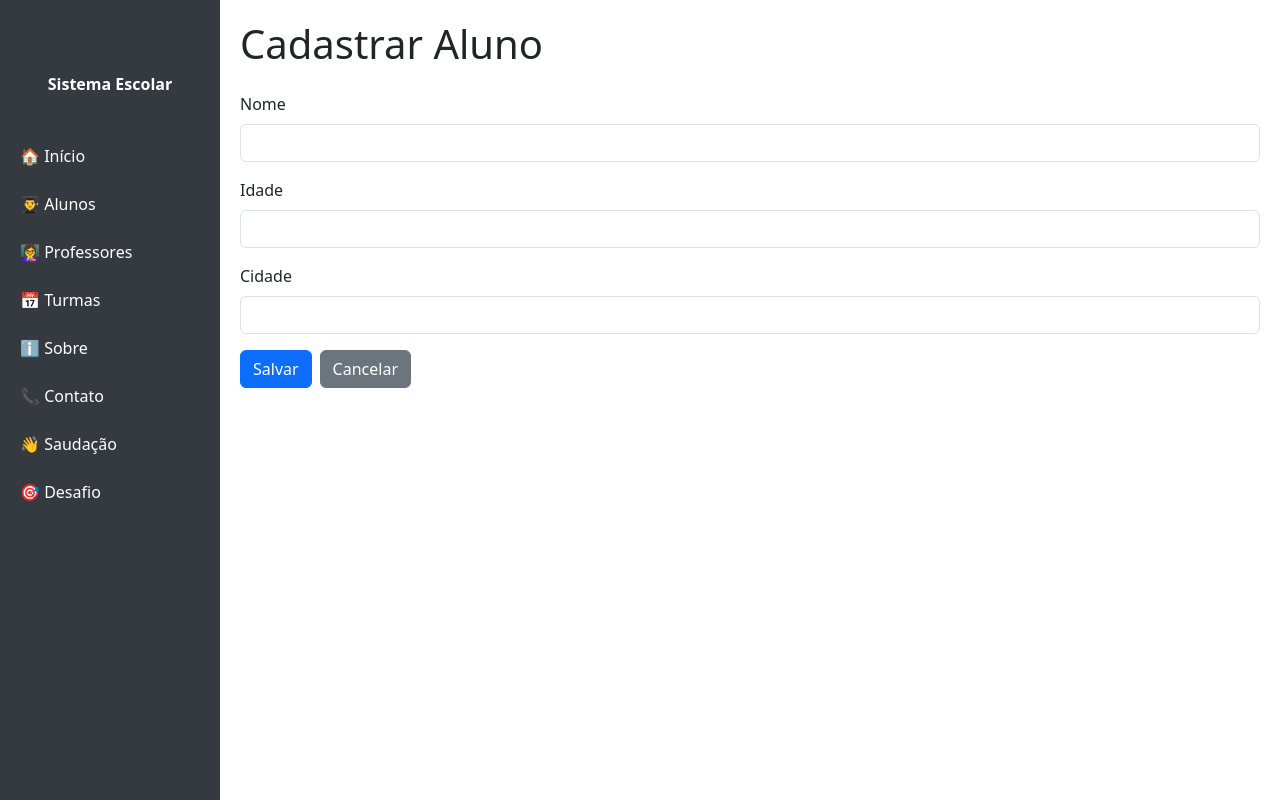
After one commit to caiosque/pflask, a Flask app: page /aluno/form in a window 1280 px wide. The commit adds this page. Run offline with Flask 3, Linux system fonts and the light colour scheme.

Commit message:
Função de e adcionar aluno e professor

```diff
--- a/app.py
+++ b/app.py
@@ -1,8 +1,10 @@
-from flask import Flask, render_template, request
+from flask import Flask, render_template, request, redirect, flash
 from dao.aluno_dao import AlunoDAO
 from dao.professor_dao import ProfessorDAO
 from dao.turma_dao import TurmaDAO
 app = Flask(__name__)
+
+app.secret_key = "uma_chave_secreta"
 
 @app.route('/')
 def home():
@@ -22,11 +24,46 @@ def lista_aluno():
     lista = dao.listar()
     return render_template('aluno/lista.html', lista=lista)
 
+@app.route('/aluno/form')
+def form_aluno():
+    return render_template('aluno/form.html', aluno=None)
+
+
+@app.route('/aluno/salvar/', methods=['POST'])
+def salvar_aluno(id=None):
+    nome = request.form['nome']
+    idade = request.form['idade']
+    cidade = request.form['cidade']
+    dao = AlunoDAO()
+    result = dao.salvar(id, nome, idade, cidade)
+    if result["status"] == "ok":
+        flash("Cadastro salvo com sucesso!", "success")
+    else:
+        flash(result["mensagem"], "danger")
+    return redirect('/aluno')
+
+
 @app.route('/professor')
 def lista_professor():
     dao = ProfessorDAO()
     lista = dao.listar()
     return render_template('professor/lista.html', lista=lista)
+
+@app.route('/professor/form')
+def form_professor():
+    return render_template('professor/form.html', professor=None)
+
+@app.route('/professor/salvar/', methods=['POST'])
+def salvar_professor(id=None):
+    nome = request.form['nome']
+    disciplina = request.form['disciplina']
+    dao = ProfessorDAO()
+    result = dao.salvar(id, nome, disciplina)
+    if result["status"] == "ok":
+        flash("Cadastro salvo com sucesso!", "success")
+    else:
+        flash(result["mensagem"], "danger")
+    return redirect('/professor')
 
 @app.route('/turma')
 def lista_turma():
--- /dev/null
+++ b/templates/aluno/form.html
@@ -0,0 +1,39 @@
+
+
+{% include 'dashboard/cabecalho.html' %}
+
+<!-- Formulário de Aluno -->
+<h1 class="mb-4">Cadastrar Aluno</h1>
+
+<div class="row">
+    <div class="col-12">
+      <form action="/aluno/salvar/" method="POST">
+
+        <!-- Nome -->
+        <div class="mb-3">
+          <label for="nome" class="form-label">Nome</label>
+          <input type="text" class="form-control" id="nome" name="nome" value="{{ aluno[1] }}" required>
+        </div>
+
+        <!-- Idade -->
+        <div class="mb-3">
+          <label for="idade" class="form-label">Idade</label>
+          <input type="number" class="form-control" id="idade" name="idade" value="{{ aluno[2] }}" required>
+        </div>
+
+        <!-- Cidade -->
+        <div class="mb-3">
+          <label for="cidade" class="form-label">Cidade</label>
+          <input type="text" class="form-control" id="cidade" name="cidade" value="{{ aluno[3] }}" required>
+        </div>
+
+        <!-- Botões -->
+        <div class="d-flex gap-2">
+          <button type="submit" class="btn btn-primary">Salvar</button>
+          <a href="/aluno" class="btn btn-secondary">Cancelar</a>
+        </div>
+    </form>
+    </div>
+  </div>
+
+  {% include 'dashboard/rodape.html' %}
--- a/templates/aluno/lista.html
+++ b/templates/aluno/lista.html
@@ -1,6 +1,11 @@
 {% include 'dashboard/cabecalho.html' %}
 
 <h1 class="mb-4">Lista de Alunos</h1>
+
+<div class="mt-3 mb-4">
+    <a href="/aluno/form" class="btn btn-primary">Novo</a>
+
+</div>
 
 <div class="row">
 
--- a/templates/dashboard/cabecalho.html
+++ b/templates/dashboard/cabecalho.html
@@ -1,5 +1,6 @@
 <!DOCTYPE html>
 <html lang="pt-BR">
+
 <head>
     <meta charset="UTF-8">
     <meta name="viewport" content="width=device-width, initial-scale=1.0">
@@ -9,6 +10,7 @@
         body {
             min-height: 100vh;
         }
+
         .sidebar {
             height: 100vh;
             position: fixed;
@@ -18,19 +20,23 @@
             background-color: #343a40;
             padding-top: 60px;
         }
+
         .sidebar a {
             color: #fff;
             display: block;
             padding: 12px 20px;
             text-decoration: none;
         }
+
         .sidebar a:hover {
             background-color: #495057;
         }
+
         .main {
             margin-left: 220px;
             padding: 20px;
         }
+
         @media (max-width: 768px) {
             .sidebar {
                 position: static;
@@ -38,12 +44,14 @@
                 height: auto;
                 padding-top: 0;
             }
+
             .main {
                 margin-left: 0;
             }
         }
     </style>
 </head>
+
 <body>
 
     <nav class="sidebar">
@@ -60,3 +68,11 @@
     </nav>
 
     <div class="main">
+
+        {% with messages = get_flashed_messages(with_categories=true) %}
+        {% if messages %}
+        {% for category, message in messages %}
+        <div class="alert alert-{{ category }}">{{ message }}</div>
+        {% endfor %}
+        {% endif %}
+        {% endwith %}
--- a/templates/professor/lista.html
+++ b/templates/professor/lista.html
@@ -1,6 +1,11 @@
 {% include 'dashboard/cabecalho.html' %}
 
 <h1 class="mb-4">Lista de Professores</h1>
+
+<div class="mt-3 mb-4">
+    <a href="/professor/form" class="btn btn-primary">Novo</a>
+
+</div>
 
 <div class="row">
 
```
Also changed, not shown: dao/aluno_dao.py (+12 -0 lines), dao/professor_dao.py (+12 -0 lines), templates/professor/form.html (added, +34 -0 lines).
